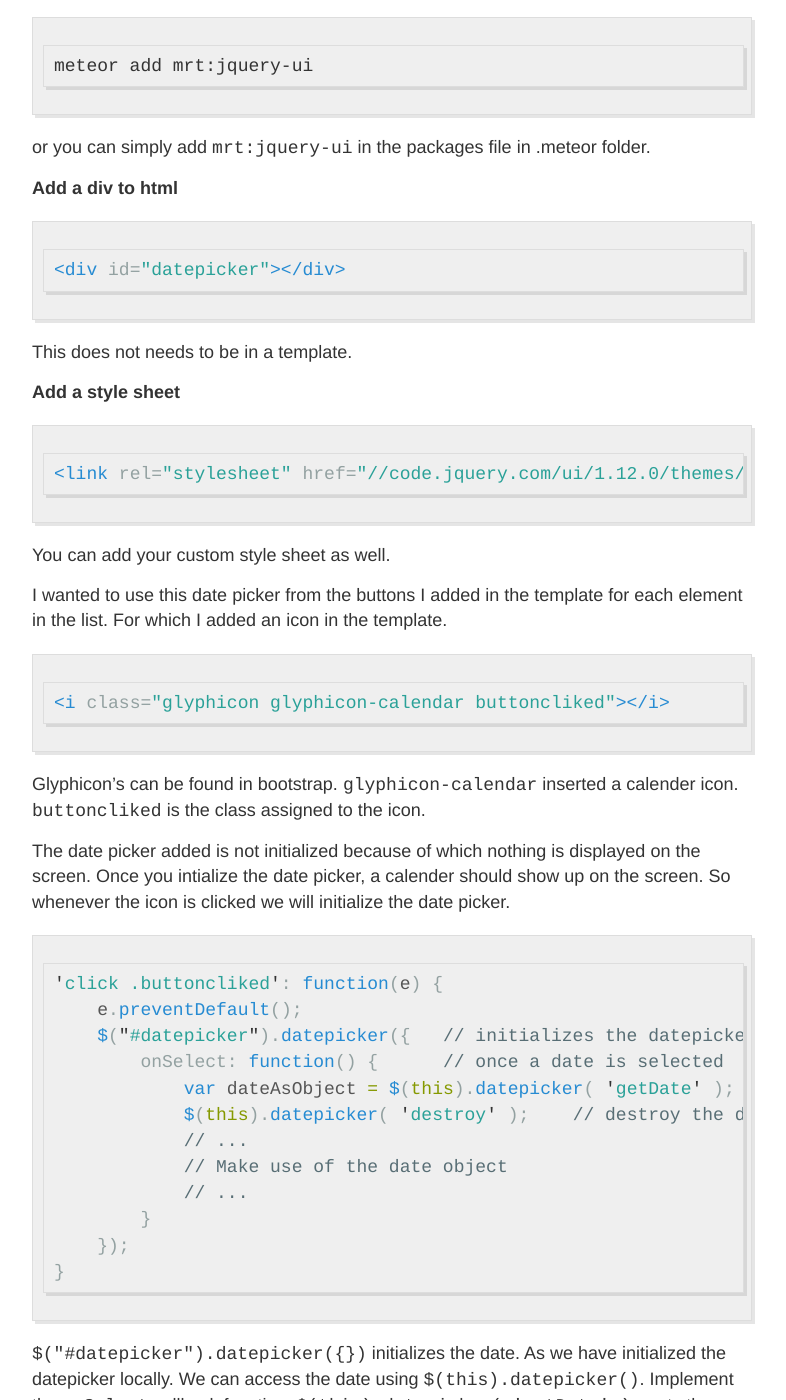
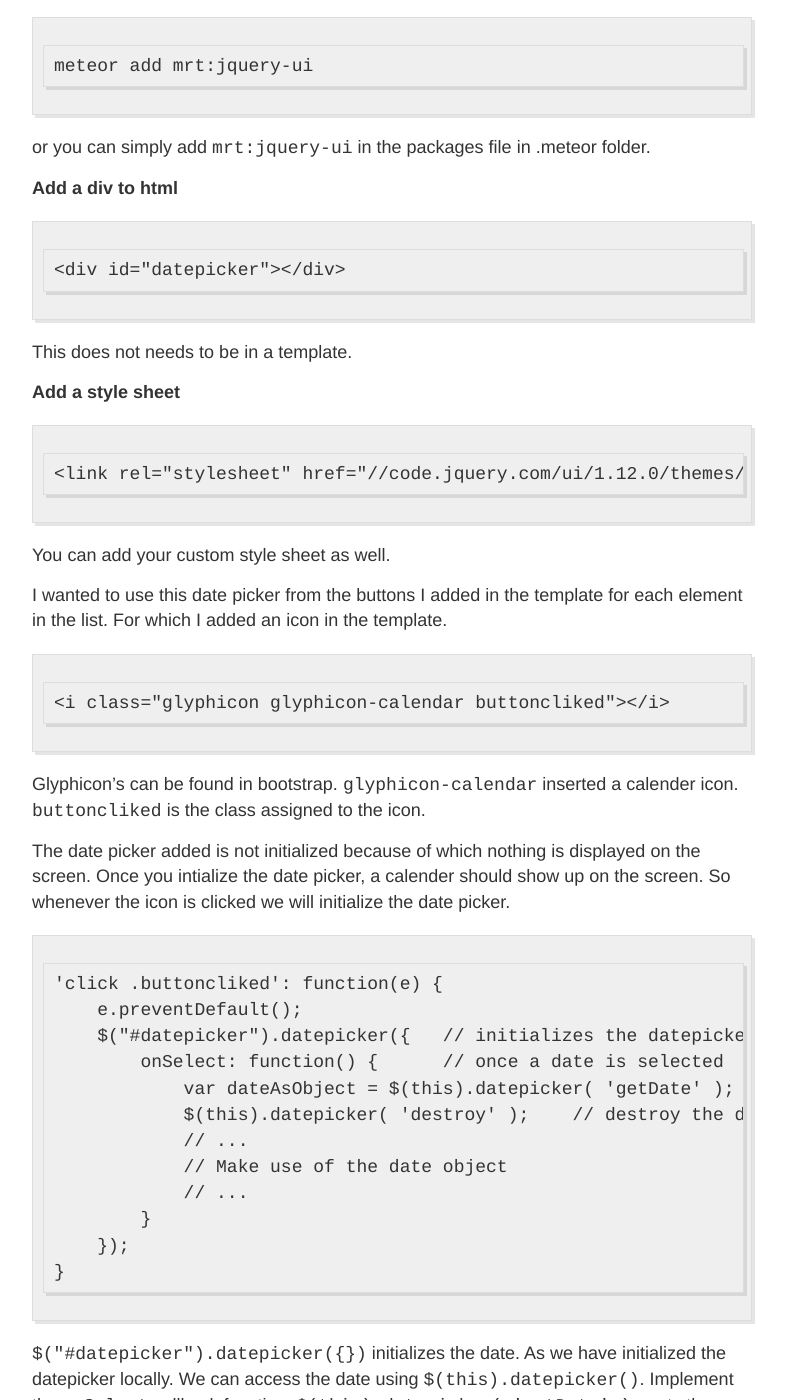
Before and after one commit to arccoder/arccoder.github.io, a Jekyll site: the page built from _posts/2016-08-07-datepicker-in-meteor.md, in a window 1280 px wide and 1400 px high, scrolled down 793 px. Shown: the whole window, without its empty margins (248-1034 px from the left). Built offline with Jekyll 4.4.1, drawn with Linux system fonts in a browser that asks for light colours; comment, search, counter and statistics services are not loaded.

Commit message:
Update 2016-08-07-datepicker-in-meteor.md

````diff
--- a/_posts/2016-08-07-datepicker-in-meteor.md
+++ b/_posts/2016-08-07-datepicker-in-meteor.md
@@ -12,26 +12,26 @@ I was looking for examples for the later option which is where I spent a week, b
 Enough of this  discussion lets see some code on to implemet this and I guess thats what many of you reading this blog are interested in.
 
 **Add jquery-ui package to your meteor app**
-```bash
+```
 meteor add mrt:jquery-ui
 ```
 or you can simply add `mrt:jquery-ui` in the packages file in .meteor folder.
 
 **Add a div to html**
-```html
+```
 <div id="datepicker"></div>
 ```
 This does not needs to be in a template.
 
 **Add a style sheet**
-```html
+```
 <link rel="stylesheet" href="//code.jquery.com/ui/1.12.0/themes/base/jquery-ui.css">
 ```
 You can add your custom style sheet as well.
 
 I wanted to use this date picker from the buttons I added in the template for each element in the list.
 For which I added an icon in the template.
-```html
+```
 <i class="glyphicon glyphicon-calendar buttoncliked"></i>
 ```
 Glyphicon's can be found in bootstrap. `glyphicon-calendar` inserted a calender icon. `buttoncliked` is the class assigned to the icon.
@@ -39,7 +39,7 @@ Glyphicon's can be found in bootstrap. `glyphicon-calendar` inserted a calender
 The date picker added is not initialized because of which nothing is displayed on the screen.
 Once you intialize the date picker, a calender should show up on the screen.
 So whenever the icon is clicked we will initialize the date picker.
-```javascript
+```
 'click .buttoncliked': function(e) {
     e.preventDefault();
     $("#datepicker").datepicker({   // initializes the datepicker
````
